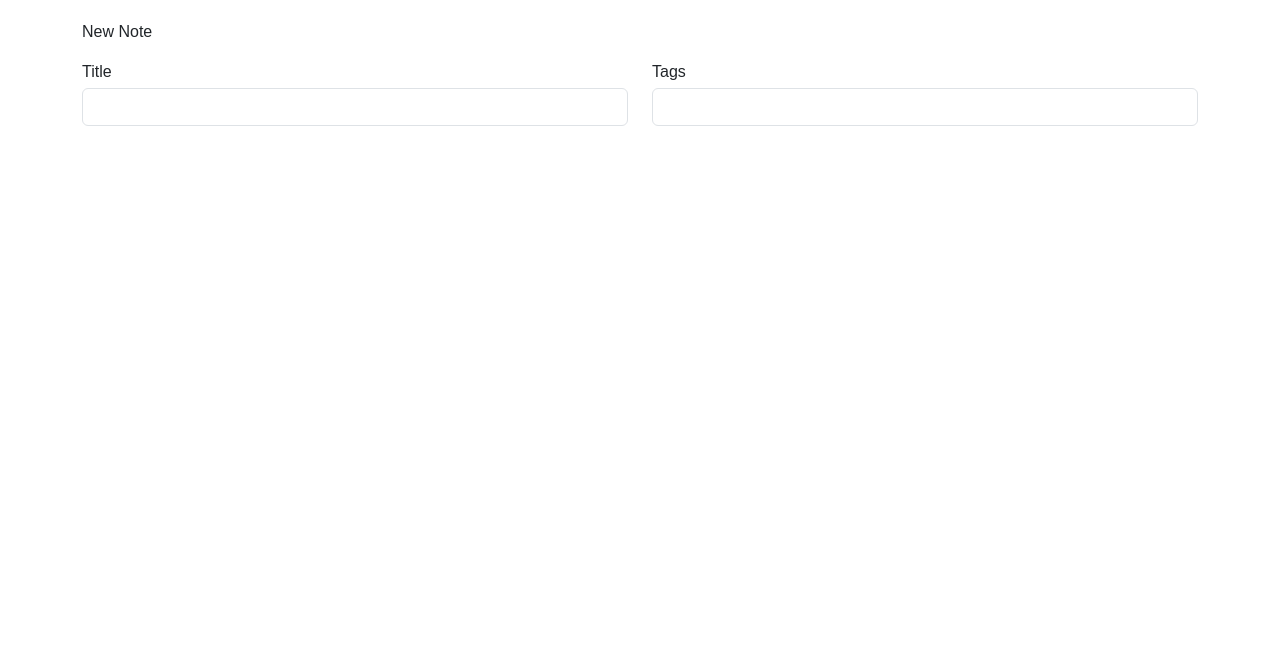
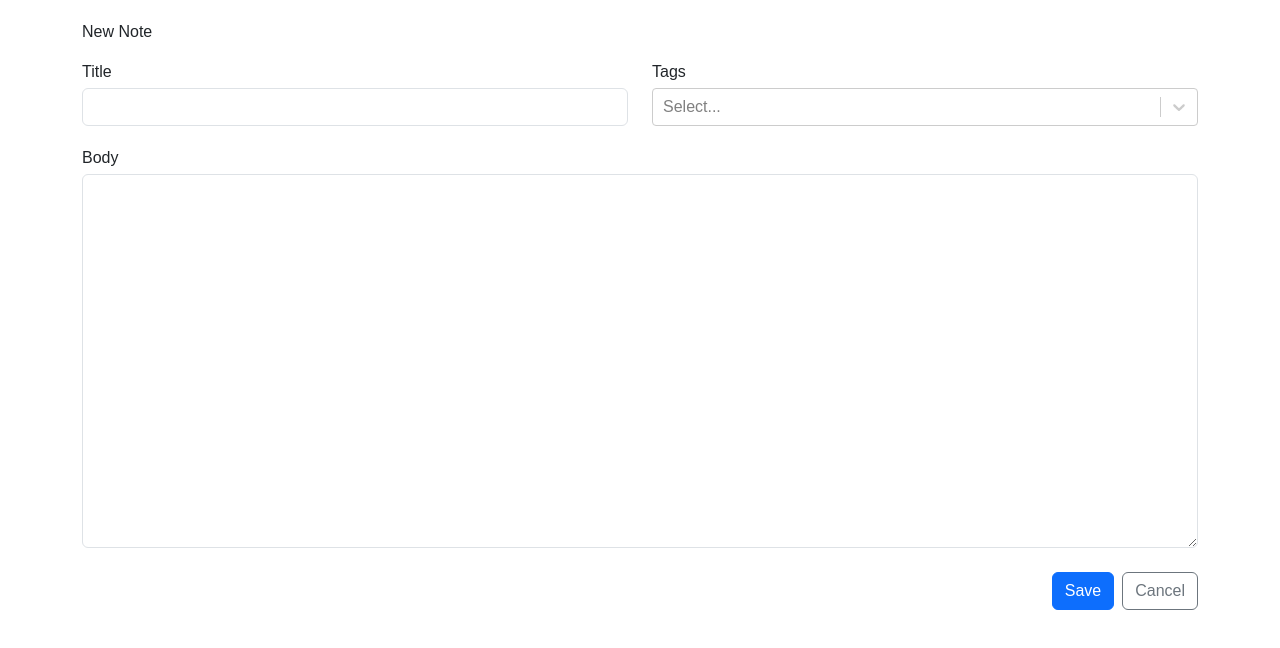
Before and after one commit to elisetvy/notadez, a React (Vite) app: page /new in a window 1280 px wide. Shown: the top 648 px of the page. Built offline with nearby package versions, Linux system fonts and the light colour scheme.

Commit message:
Add body and buttons

```diff
--- a/src/components/NoteForm/NoteForm.tsx
+++ b/src/components/NoteForm/NoteForm.tsx
@@ -1,4 +1,5 @@
-import { Form, Stack, Row, Col } from "react-bootstrap";
+import { Form, Stack, Row, Col, Button } from "react-bootstrap";
+import CreatableReactSelect from "react-select/creatable";
 
 function NoteForm() {
   return (
@@ -15,10 +16,22 @@
             <Col>
               <Form.Group controlId="tags">
                 <Form.Label>Tags</Form.Label>
-                <Form.Control required />
+                <CreatableReactSelect isMulti />
               </Form.Group>
             </Col>
           </Row>
+          <Form.Group controlId="markdown">
+            <Form.Label>Body</Form.Label>
+            <Form.Control required as="textarea" rows={15} />
+          </Form.Group>
+          <Stack direction="horizontal" gap={2} className="justify-content-end">
+            <Button type="submit" variant="primary">
+              Save
+            </Button>
+            <Button type="button" variant="outline-secondary">
+              Cancel
+            </Button>
+          </Stack>
         </Stack>
       </Form>
     </>
```
